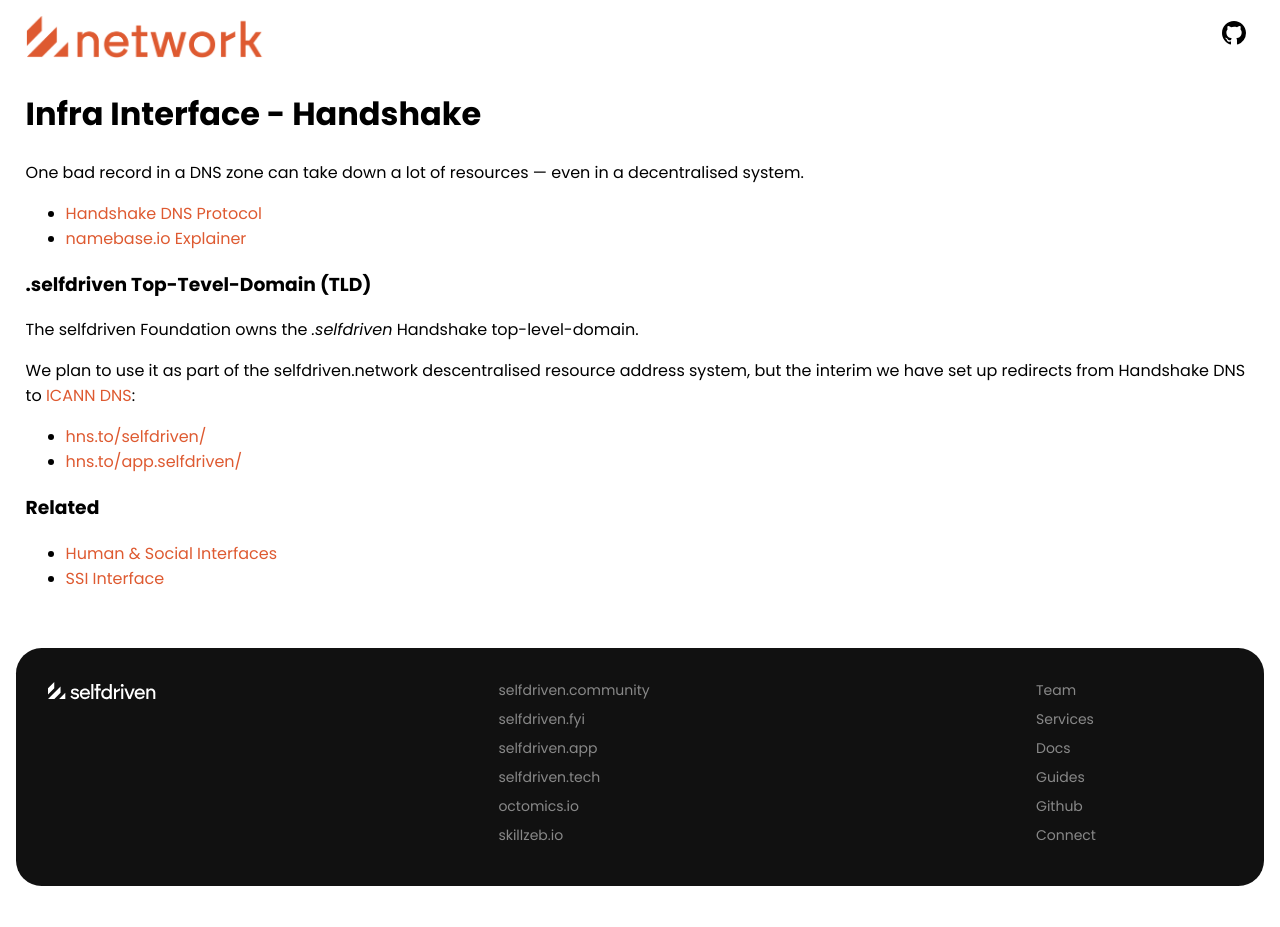
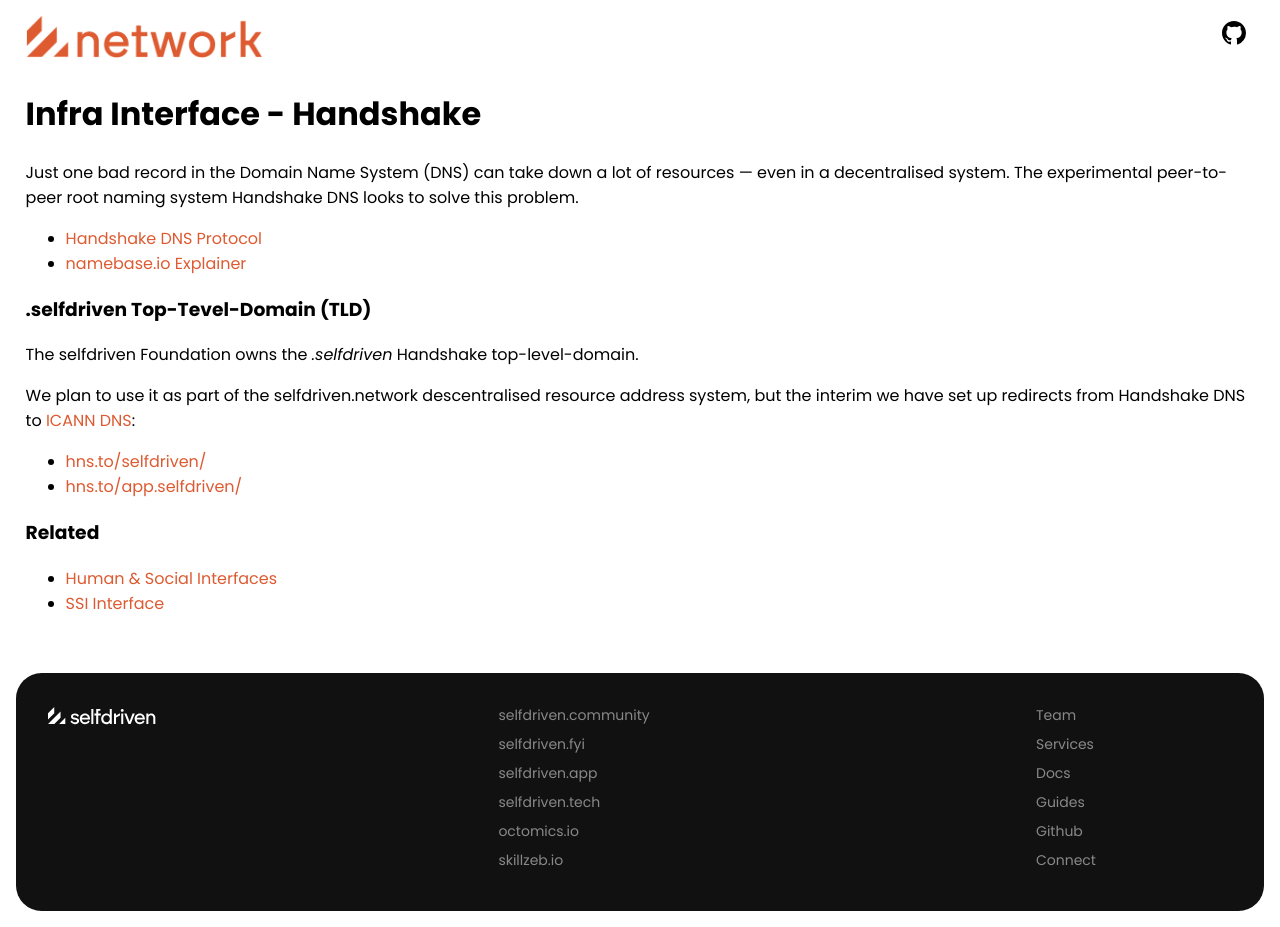
Before and after one commit to selfdriven-foundation/selfdriven-network, a Jekyll site: the page built from docs/pages/infra-interface-handshake.md, in a window 1280 px wide. Built offline with Jekyll 4.4.1, drawn with Linux system fonts in a browser that asks for light colours; before the commit the page ends 902 px from its top, so only the background shows below that.

Commit message:
Update infra-interface-handshake.md

```diff
--- a/docs/pages/infra-interface-handshake.md
+++ b/docs/pages/infra-interface-handshake.md
@@ -6,7 +6,7 @@ permalink: /infra-interface/handshake/
 
 # Infra Interface - Handshake
 
-One bad record in a DNS zone can take down a lot of resources — even in a decentralised system.
+Just one bad record in the Domain Name System (DNS) can take down a lot of resources — even in a decentralised system. The experimental peer-to-peer root naming system Handshake DNS looks to solve this problem.
 
 - [Handshake DNS Protocol](https://handshake.org/)
 - [namebase.io Explainer](https://www.namebase.io/blog/meet-handshake-decentralizing-dns-to-improve-the-security-of-the-internet/)
```
